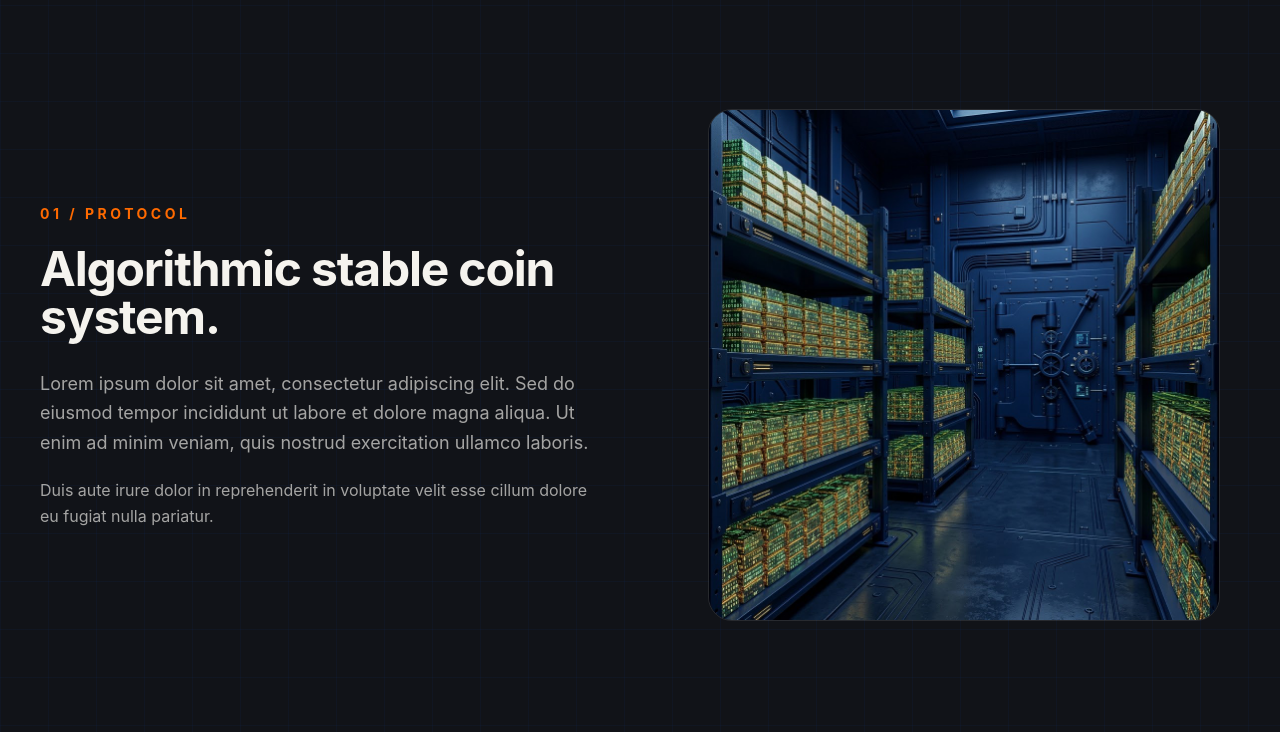
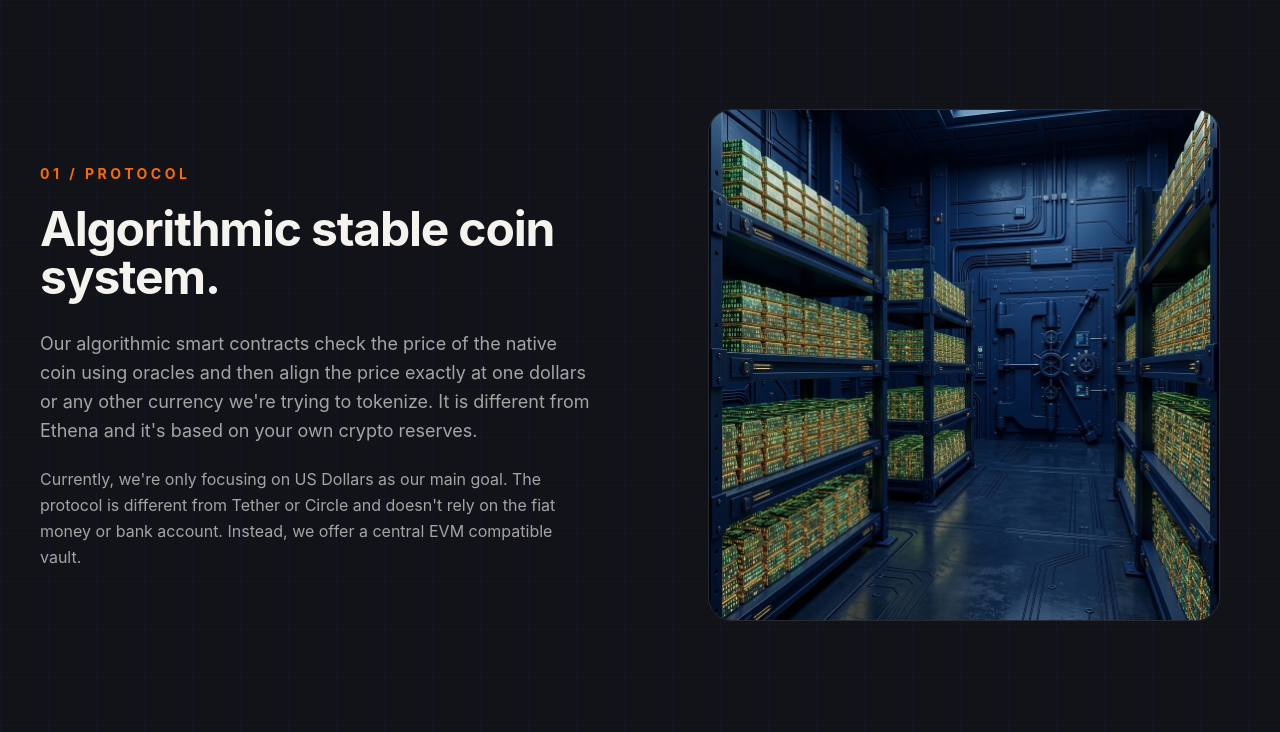
Before and after one commit to Haurvacoin/website, a plain HTML site: page index.html in a window 1280 px wide. Shown: the part 571-1303 px from the top of the page. Drawn offline with nearby package versions, Linux system fonts and the light colour scheme.

Commit message:
working on it

```diff
--- a/index.html
+++ b/index.html
@@ -284,14 +284,11 @@
                         </h2>
 
                         <p class="mt-7 text-cream/65 text-lg leading-relaxed">
-                            Lorem ipsum dolor sit amet, consectetur adipiscing elit.
-                            Sed do eiusmod tempor incididunt ut labore et dolore magna aliqua.
-                            Ut enim ad minim veniam, quis nostrud exercitation ullamco laboris.
+                            Our algorithmic smart contracts check the price of the native coin using oracles and then align the price exactly at one dollars or any other currency we're trying to tokenize. It is different from Ethena and it's based on your own crypto reserves.
                         </p>
 
                         <p class="mt-5 text-cream/65 leading-relaxed">
-                            Duis aute irure dolor in reprehenderit in voluptate velit esse
-                            cillum dolore eu fugiat nulla pariatur.
+                           Currently, we're only focusing on US Dollars as our main goal. The protocol is different from Tether or Circle and doesn't rely on the fiat money or bank account. Instead, we offer a central EVM compatible vault.
                         </p>
 
                     </div>
```
